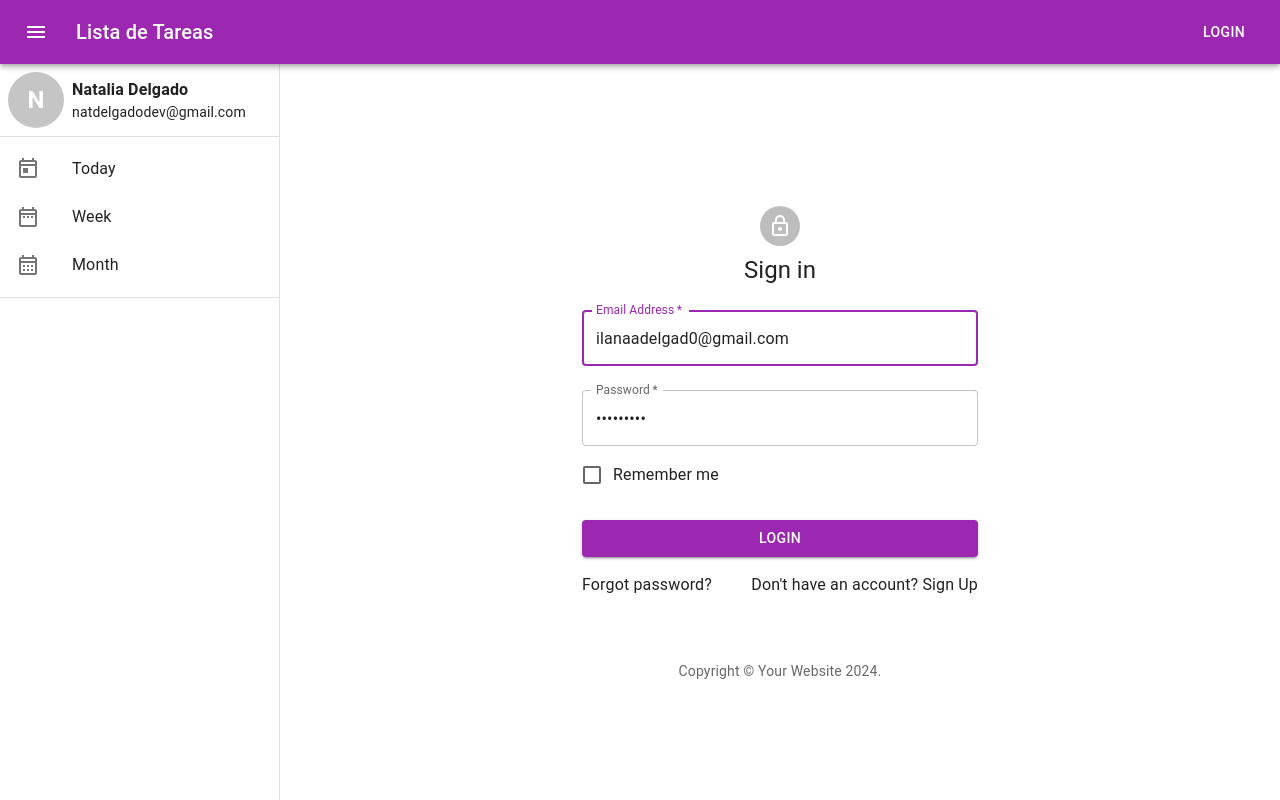
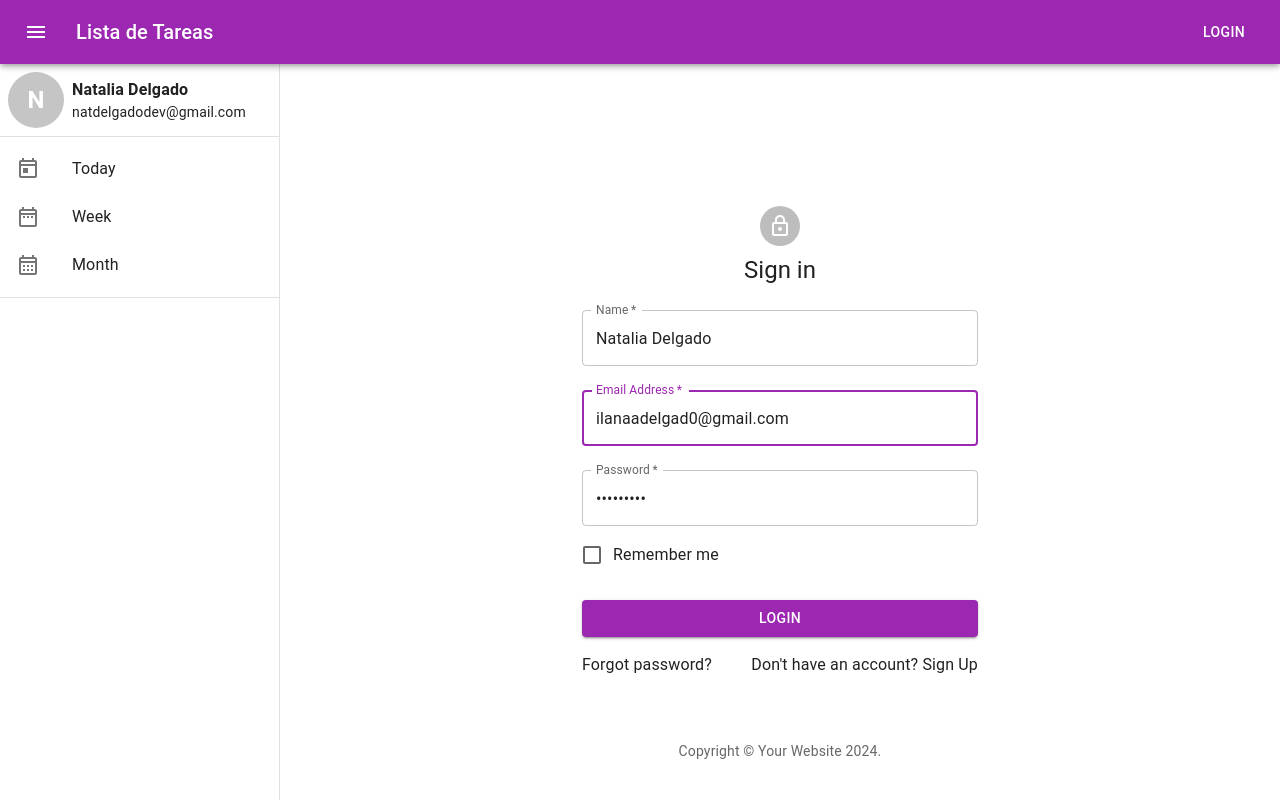
Before and after one commit to natdelgado1/ListadeTareas-MERN-MaterialUI, a Next.js app in the folder client/: page /login in a window 1280 px wide. Built offline with nearby package versions, Linux system fonts and the light colour scheme.

Commit message:
Se agregó la propiedad name al formulario

```diff
--- a/client/src/components/Forms/LoginForm.jsx
+++ b/client/src/components/Forms/LoginForm.jsx
@@ -41,6 +41,7 @@ const LoginForm = () => {
     event.preventDefault();
     const formData = new FormData(event.currentTarget);
     const data = {
+      name: formData.get("name"),
       email: formData.get("email"),
       password: formData.get("password"),
     };
@@ -78,6 +79,17 @@ const LoginForm = () => {
             noValidate
             sx={{ mt: 1 }}
           >
+            <TextField
+              margin="normal"
+              required
+              fullWidth
+              id="name"
+              label="Name"
+              defaultValue={"Natalia Delgado"}
+              name="name"
+              autoComplete="name"
+              autoFocus
+            />
             <TextField
               margin="normal"
               required
```
